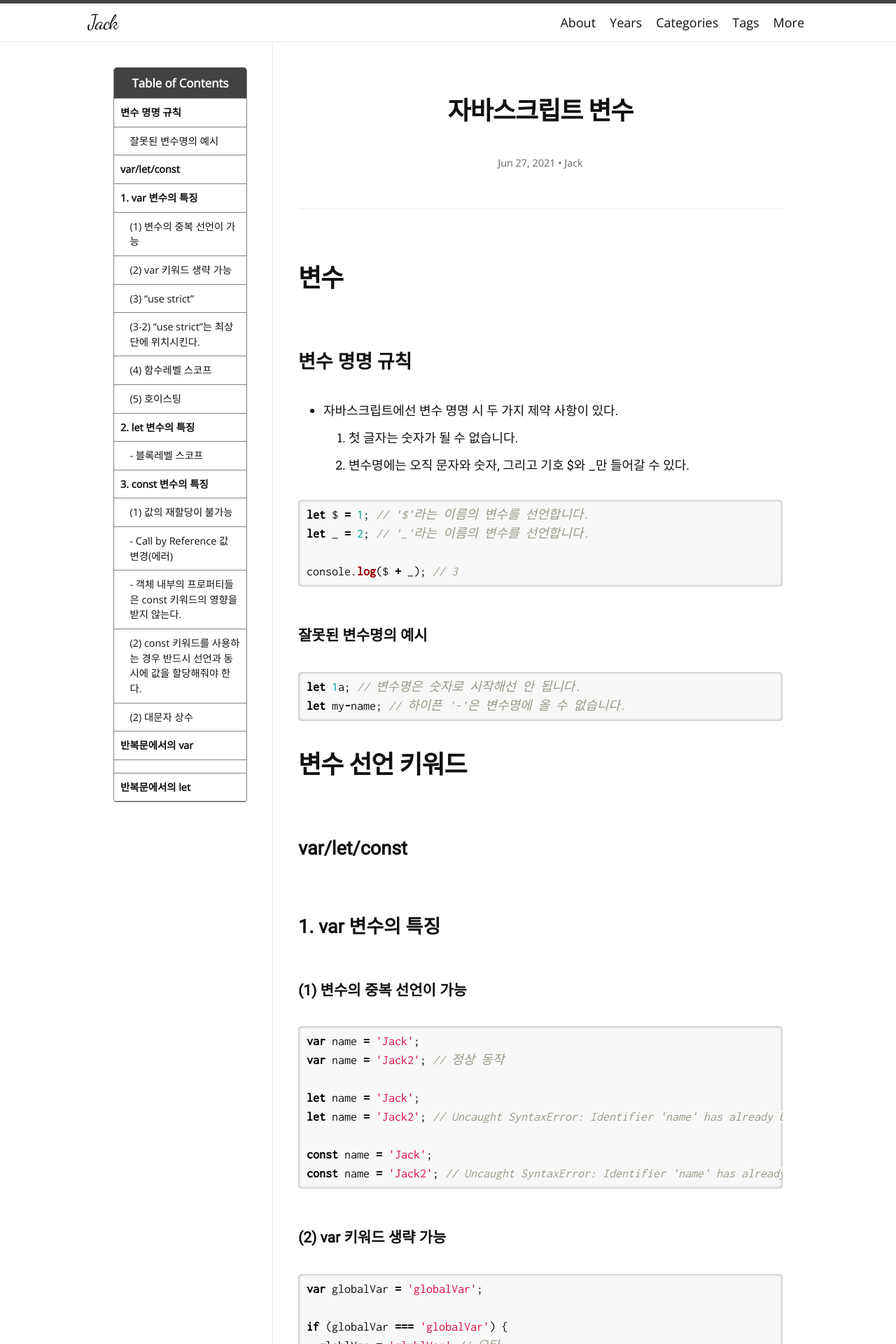
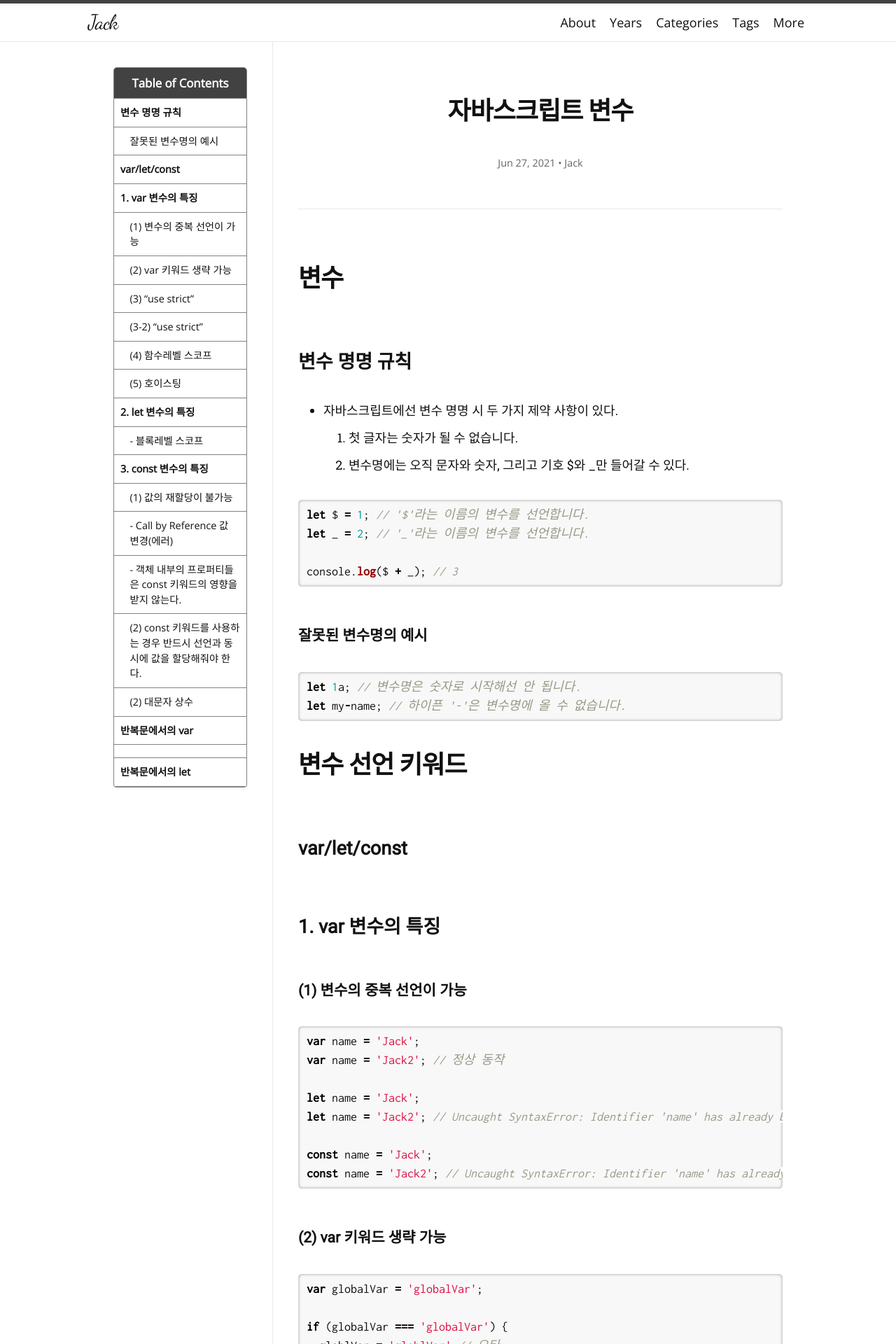
Before and after one commit to ha-jae-geun/jaegeunha94.github.io, a Jekyll site: the page built from _posts/2021-06-27-variable.md, in a window 1280 px wide. Shown: the top 1920 px of the page at 70% size. Built offline with Jekyll 4.4.1, drawn with Linux system fonts in a browser that asks for light colours; nearby versions of some CDN libraries; some web fonts are replaced; some of the changed text lies outside the part shown.

Commit message:
Update 2021-06-27-variable.md

````diff
--- a/_posts/2021-06-27-variable.md
+++ b/_posts/2021-06-27-variable.md
@@ -68,7 +68,7 @@ testvar = 4;  // Uncaught ReferenceError: testvar is not defined
 * 선언하지 않고 변수를 만들 수 없습니다.
 
 
-### (3-2) "use strict"는 최상단에 위치시킨다.
+### (3-2) "use strict"
 ```javascript
 alert("some code");
 // 하단에 위치한 "use strict"는 스크립트 상단에 위치하지 않으므로 무시됩니다.
````
Also changed, not shown: other parts of _posts/2021-06-27-variable.md (+1 -0 lines).
